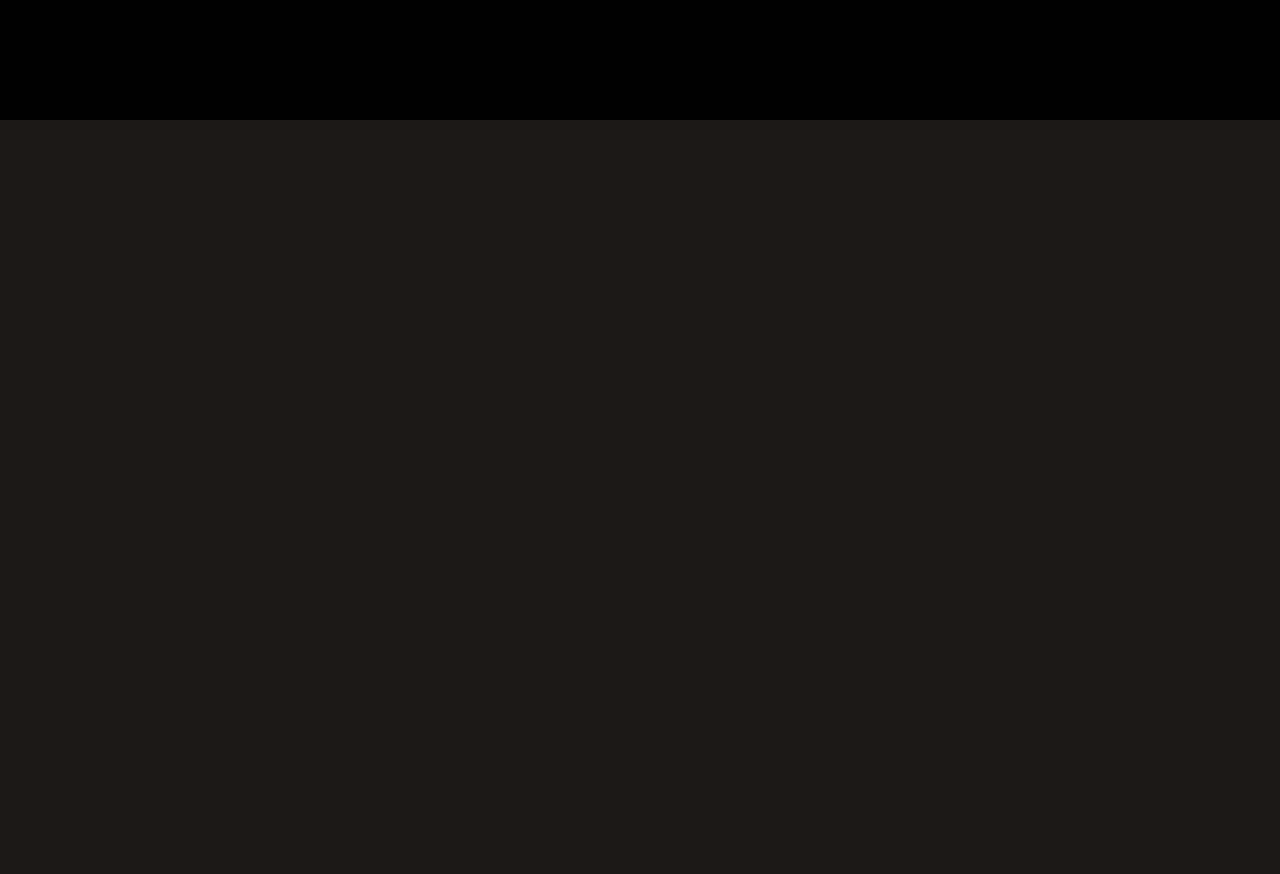
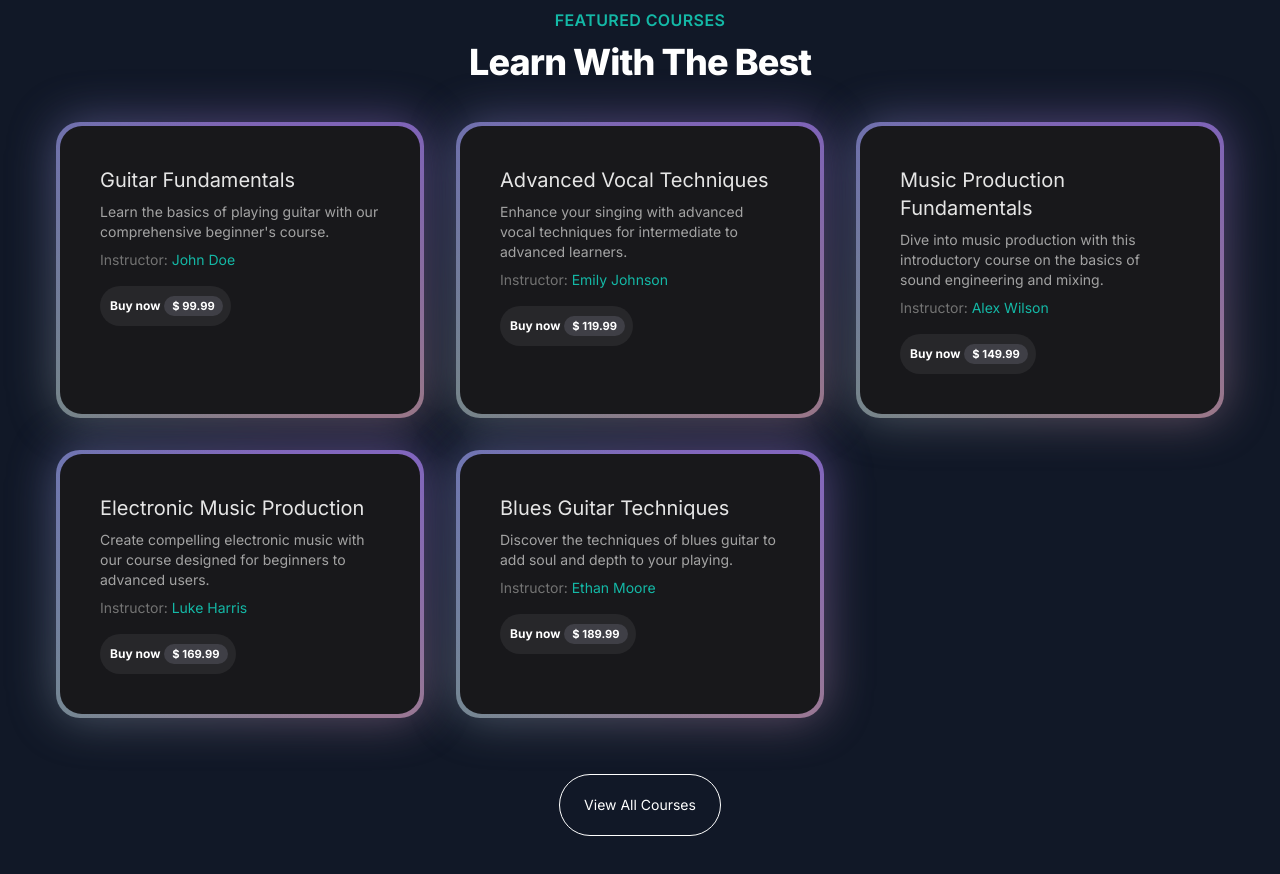
Before and after one commit to architkakkar/Music-School-App, a Next.js app: page / in a window 1280 px wide. Shown: the part 680-1554 px from the top of the page. Before the commit the page ends 800 px from the top, so only its background shows below. Built offline with nearby package versions, Linux system fonts and the light colour scheme.

Commit message:
Feature Section completed.

```diff
--- a/src/components/FeatureSection.tsx
+++ b/src/components/FeatureSection.tsx
@@ -1,7 +1,73 @@
-import React from 'react'
+"use client";
+import React from "react";
+import courseData from "@/data/music_courses.json";
+import Link from "next/link";
+import { BackgroundGradient } from "./ui/Background-Gradient";
+
+interface Course {
+  id: number;
+  title: string;
+  slug: string;
+  description: string;
+  price: number;
+  instructor: string;
+  isFeatured: boolean;
+}
 
 export function FeatureSection() {
+  const featuredCourses = courseData.courses.filter(
+    (course: Course) => course.isFeatured
+  );
+
   return (
-    <div>FeatureSection</div>
-  )
+    <div className="py-12 bg-gray-900">
+      <div>
+        <div className="text-center">
+          <h2 className="uppercase text-base text-teal-500 font-semibold tracking-wide">
+            featured courses
+          </h2>
+          <p className="mt-2.5 text-3xl leading-8 font-extrabold tracking-tight text-white sm:text-4xl capitalize">
+            Learn with the best
+          </p>
+        </div>
+      </div>
+      <div className="mt-10 mx-14">
+        <div className="grid grid-cols-1 sm:grid-cols-2 lg:grid-cols-3 gap-8 justify-center">
+          {featuredCourses.map((featureCourse: Course) => (
+            <div className="flex justify-center items-center">
+              <BackgroundGradient className="rounded-[22px] max-w-sm px-5 py-6 sm:p-10 bg-white dark:bg-zinc-900 h-full">
+                <p className="text-base sm:text-xl text-black mb-2 dark:text-neutral-200">
+                  {featureCourse.title}
+                </p>
+                <p className="text-sm text-neutral-600 dark:text-neutral-400">
+                  {featureCourse.description}
+                </p>
+                <div className="text-sm text-neutral-500 mt-2">
+                  Instructor:{" "}
+                  <span className="text-teal-500">
+                    {featureCourse.instructor}
+                  </span>
+                </div>
+                <Link href={`/courses/${featureCourse.slug}`}>
+                  <button className="rounded-full pl-2.5 pr-2 py-2.5 text-white flex items-center space-x-1 bg-black mt-4 text-xs font-bold dark:bg-zinc-800 hover:opacity-80">
+                    <span>Buy now </span>
+                    <span className="bg-zinc-700 rounded-full text-[0.7rem] px-2 py-0.5 text-white">
+                      $ {featureCourse.price}
+                    </span>
+                  </button>
+                </Link>
+              </BackgroundGradient>
+            </div>
+          ))}
+        </div>
+      </div>
+      <div className="mt-14 text-center">
+        <Link href={"/courses"}>
+          <button className="border border-white px-6 py-5 rounded-full hover:text-gray-900 hover:bg-white text-sm">
+            View All Courses
+          </button>
+        </Link>
+      </div>
+    </div>
+  );
 }
--- a/src/components/ui/Background-Gradient.tsx
+++ b/src/components/ui/Background-Gradient.tsx
@@ -1,3 +1,4 @@
+"use client";
 import { cn } from "@/utils/cn";
 import React from "react";
 import { motion } from "framer-motion";
@@ -22,7 +23,7 @@
     },
   };
   return (
-    <div className={cn("relative p-[4px] group", containerClassName)}>
+    <div className={cn("relative p-[4px] group h-full", containerClassName)}>
       <motion.div
         variants={animate ? variants : undefined}
         initial={animate ? "initial" : undefined}
```
